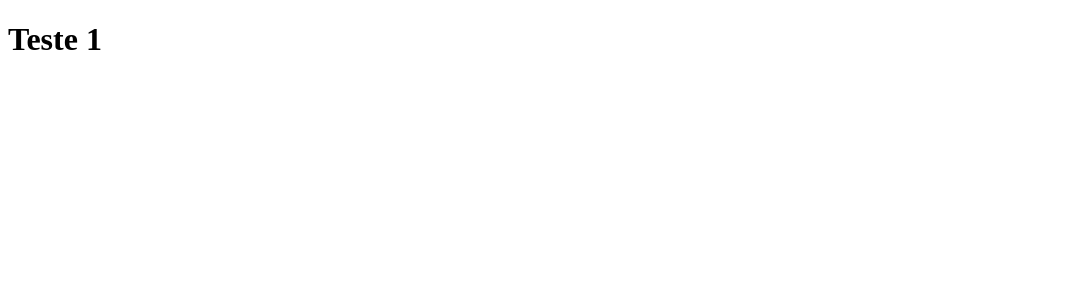
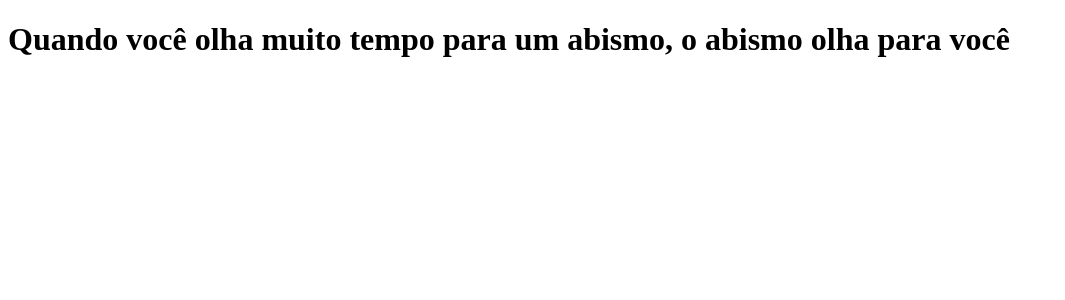
Before and after one commit to andersonh-santos/curso-teste, a Next.js app: page / in a window 1280 px wide. Shown: the top 300 px of the page, without its empty margins (0-1065 px from the left). Built offline with nearby package versions, Linux system fonts and the light colour scheme.

Commit message:
modifica a frase

```diff
--- a/pages/index.js
+++ b/pages/index.js
@@ -1,5 +1,5 @@
 function Home () {
-    return <h1>Teste 1</h1>
+    return <h1>Quando você olha muito tempo para um abismo, o abismo olha para você</h1>
 }
 
 export default Home;
```
